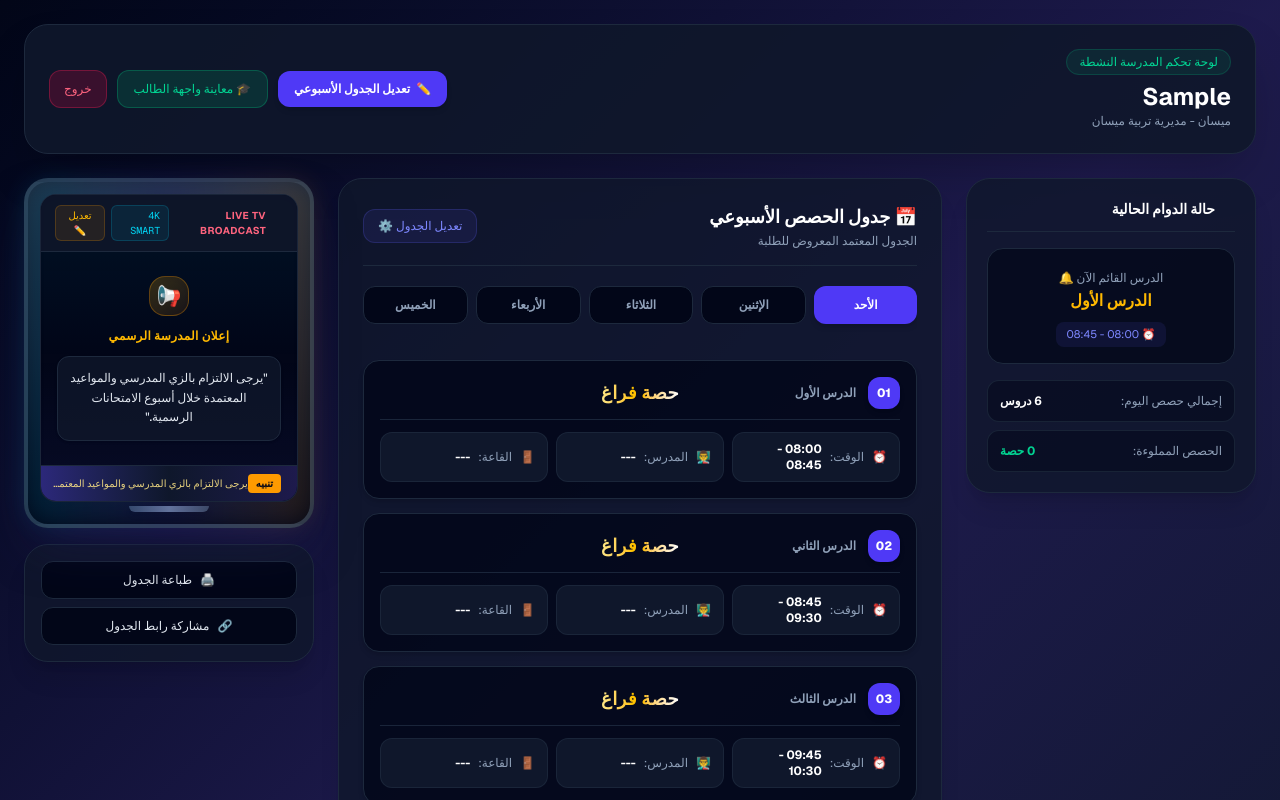
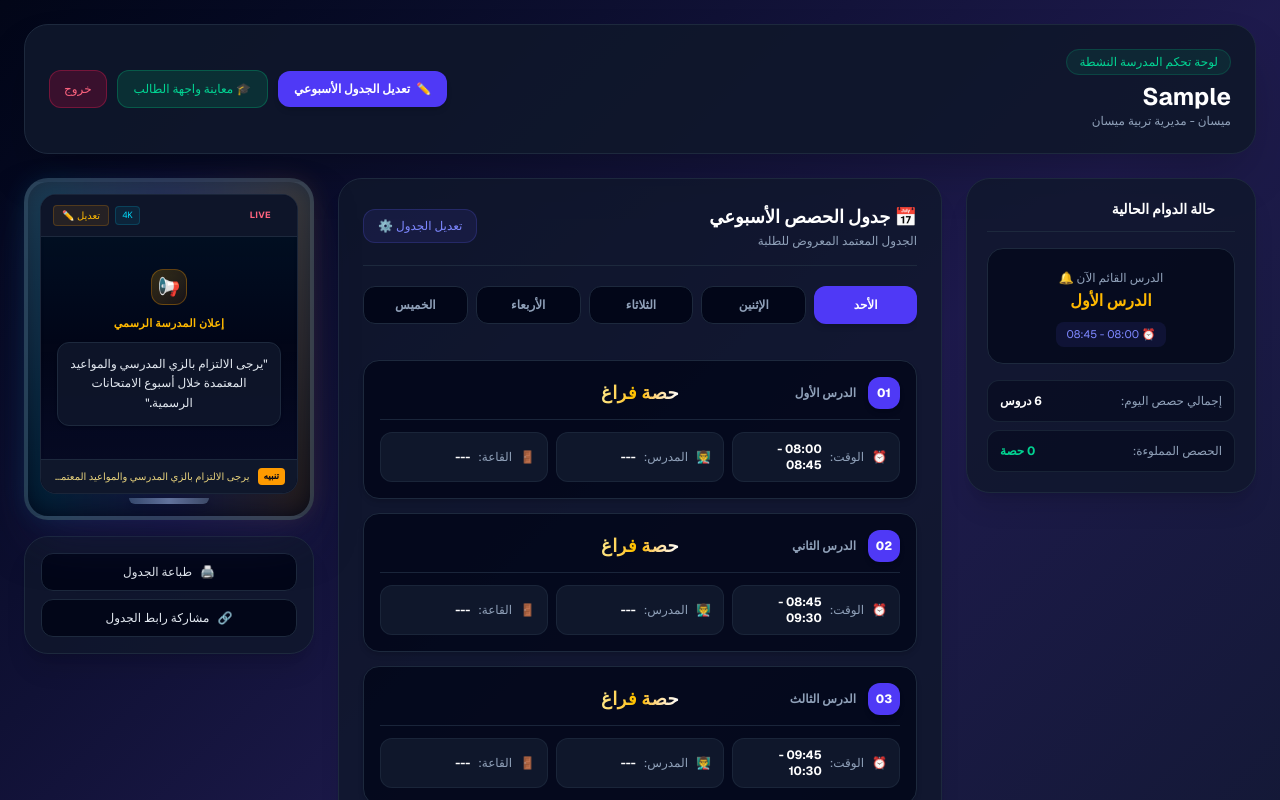
Before and after one commit to mobder2015-svg/smart-school-timetable, a Next.js app: page / in a window 1280 px wide. Both pictures are taken after typing "Sample", "Sample123" into the empty fields and a click on the button "تسجيل الدخول والبدء 🚀". Shown: the top 800 px of the page. Built offline with nearby package versions, Linux system fonts and the light colour scheme.

Commit message:
Fix layout overlapping in TV announcement card header and footer

```diff
--- a/app/page.tsx
+++ b/app/page.tsx
@@ -452,29 +452,30 @@ export default function SmartSchoolTimetable() {
               </div>
             </div>
 
-            {/* الشريط الجانبي الأيسر: الشاشة التلفزيونية */}
+            {/* الشريط الجانبي الأيسر: الشاشة التلفزيونية المصححة التداخل */}
             <div className="lg:col-span-1 space-y-4">
 
               <div className="relative bg-gradient-to-b from-slate-800 via-slate-900 to-slate-950 border-4 border-slate-700/80 rounded-3xl p-3 shadow-2xl shadow-indigo-950/50 group">
 
                 <div className="absolute -inset-0.5 bg-gradient-to-r from-cyan-500/20 via-indigo-500/20 to-amber-500/20 rounded-3xl blur-md opacity-70 group-hover:opacity-100 transition duration-500"></div>
 
-                <div className="relative bg-slate-950 rounded-2xl overflow-hidden border border-slate-800/90 shadow-inner flex flex-col justify-between min-h-[260px]">
+                <div className="relative bg-slate-950 rounded-2xl overflow-hidden border border-slate-800/90 shadow-inner flex flex-col justify-between min-h-[300px]">
 
-                  <div className="bg-slate-900/90 border-b border-slate-800 px-3.5 py-2.5 flex items-center justify-between">
-                    <div className="flex items-center gap-2">
-                      <span className="w-2.5 h-2.5 rounded-full bg-rose-500 animate-ping"></span>
-                      <span className="text-[10px] font-bold tracking-wider text-rose-400 uppercase">LIVE TV Broadcast</span>
+                  {/* شريط علوي مصحح التداخل تماماً */}
+                  <div className="bg-slate-900/95 border-b border-slate-800 px-3 py-2.5 flex items-center justify-between gap-2">
+                    <div className="flex items-center gap-1.5 shrink-0">
+                      <span className="w-2 h-2 rounded-full bg-rose-500 animate-ping"></span>
+                      <span className="text-[9px] font-bold tracking-wider text-rose-400 uppercase">LIVE</span>
                     </div>
-                    <div className="flex items-center gap-1.5">
-                      <span className="text-[10px] bg-cyan-500/10 text-cyan-400 border border-cyan-500/20 px-2 py-0.5 rounded-md font-mono">4K SMART</span>
+                    <div className="flex items-center gap-1.5 shrink-0">
+                      <span className="text-[9px] bg-cyan-500/10 text-cyan-400 border border-cyan-500/20 px-1.5 py-0.5 rounded font-mono">4K</span>
                       {!isEditingAnnouncement && (
                         <button
                           onClick={() => {
                             setTempAnnouncement(announcement);
                             setIsEditingAnnouncement(true);
                           }}
-                          className="text-[10px] text-amber-400 hover:text-white bg-amber-500/10 border border-amber-500/20 px-2 py-0.5 rounded-md transition"
+                          className="text-[10px] text-amber-400 hover:text-white bg-amber-500/10 border border-amber-500/20 px-2 py-0.5 rounded transition font-medium"
                         >
                           تعديل ✏️
                         </button>
@@ -482,17 +483,18 @@ export default function SmartSchoolTimetable() {
                     </div>
                   </div>
 
+                  {/* جسم الشاشة مع فراغ داخلي مريح */}
                   <div className="p-4 flex-1 flex flex-col justify-center relative">
 
                     <div className="absolute inset-0 bg-gradient-to-b from-cyan-500/5 via-transparent to-indigo-500/5 pointer-events-none"></div>
 
                     {isEditingAnnouncement ? (
-                      <div className="space-y-3 z-10">
+                      <div className="space-y-3 z-10 py-1">
                         <textarea
                           value={tempAnnouncement}
                           onChange={(e) => setTempAnnouncement(e.target.value)}
                           rows={4}
-                          className="w-full bg-slate-900/90 border border-amber-500/40 rounded-xl p-2.5 text-xs text-white focus:outline-none focus:border-amber-400 font-sans"
+                          className="w-full bg-slate-900/95 border border-amber-500/40 rounded-xl p-2.5 text-xs text-white focus:outline-none focus:border-amber-400 font-sans"
                           placeholder="اكتب التنبيه أو الإعلان المدرسي هنا..."
                         />
                         <div className="flex gap-2">
@@ -511,21 +513,21 @@ export default function SmartSchoolTimetable() {
                         </div>
                       </div>
                     ) : (
-                      <div className="space-y-3 text-center z-10 py-2">
-                        <div className="w-10 h-10 bg-gradient-to-br from-amber-400/20 to-amber-600/10 border border-amber-500/30 rounded-2xl flex items-center justify-center mx-auto text-xl text-amber-300 shadow-inner">
+                      <div className="space-y-2.5 text-center z-10 py-3">
+                        <div className="w-9 h-9 bg-gradient-to-br from-amber-400/20 to-amber-600/10 border border-amber-500/30 rounded-xl flex items-center justify-center mx-auto text-lg text-amber-300 shadow-inner">
                           📢
                         </div>
-                        <h4 className="text-xs font-bold text-amber-400 tracking-wide uppercase">إعلان المدرسة الرسمي</h4>
-                        <p className="text-xs font-medium text-slate-200 leading-relaxed bg-slate-900/80 border border-slate-800 p-3 rounded-xl shadow-sm">
+                        <h4 className="text-[11px] font-bold text-amber-400 tracking-wide uppercase">إعلان المدرسة الرسمي</h4>
+                        <p className="text-xs font-medium text-slate-200 leading-relaxed bg-slate-900/90 border border-slate-800 p-3 rounded-xl shadow-sm">
                           "{announcement}"
                         </p>
                       </div>
                     )}
                   </div>
 
-                  {/* شريط الإعلان السفلي الثابت والآمن لـ Deployment */}
-                  <div className="bg-gradient-to-r from-indigo-900/90 via-slate-900 to-indigo-950 border-t border-slate-800 p-2 text-[10px] text-slate-300 flex items-center overflow-hidden">
-                    <span className="bg-amber-500 text-slate-950 font-extrabold px-2 py-0.5 rounded mr-2 shrink-0">تنبيه</span>
+                  {/* شريط الإعلان السفلي المتناسق بدون تداخل */}
+                  <div className="bg-slate-900 border-t border-slate-800 px-3 py-2 text-[10px] text-slate-300 flex items-center gap-2">
+                    <span className="bg-amber-500 text-slate-950 font-extrabold px-1.5 py-0.5 rounded text-[9px] shrink-0">تنبيه</span>
                     <p className="font-medium text-amber-200/90 truncate">
                       {announcement}
                     </p>
```
